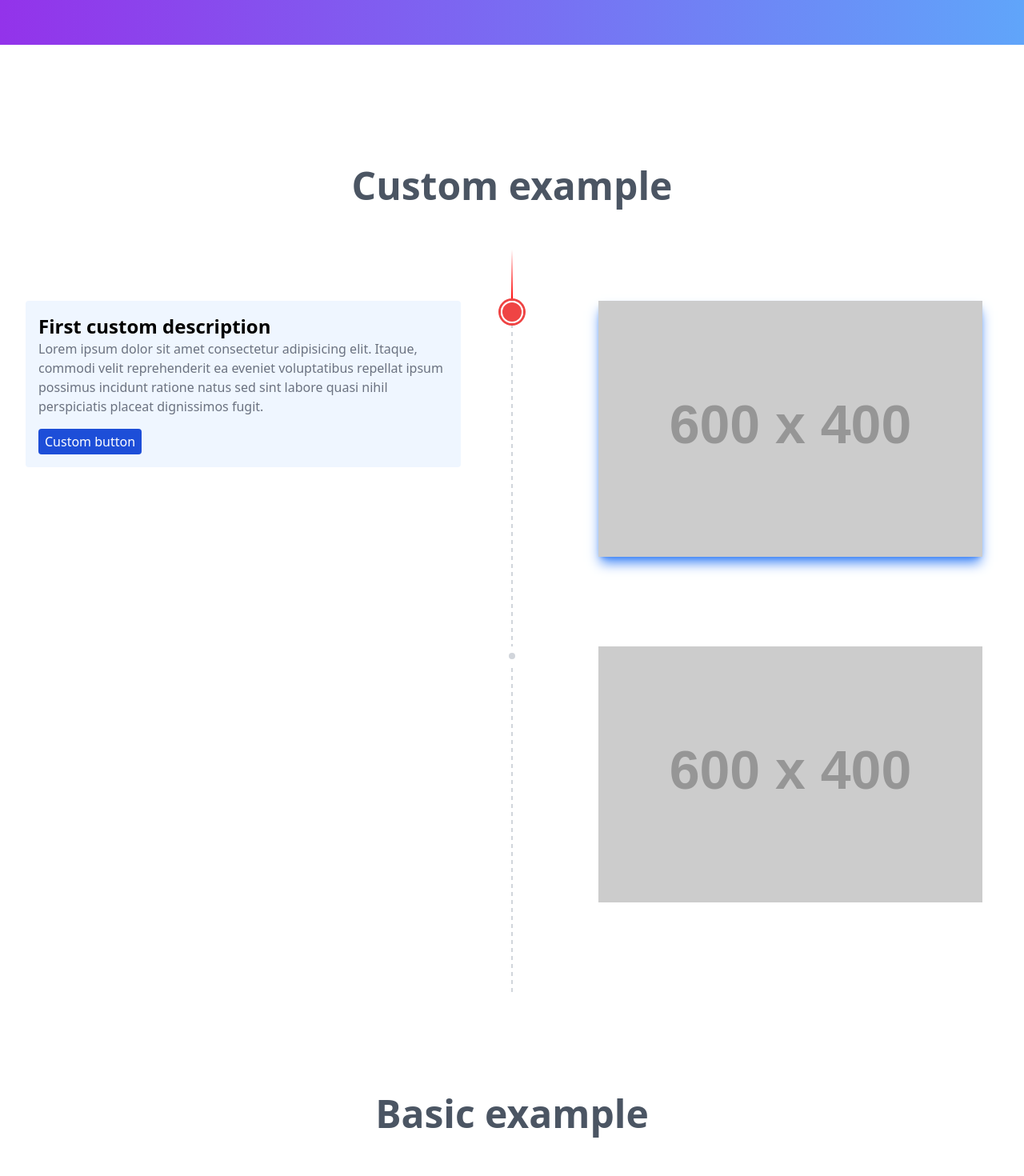
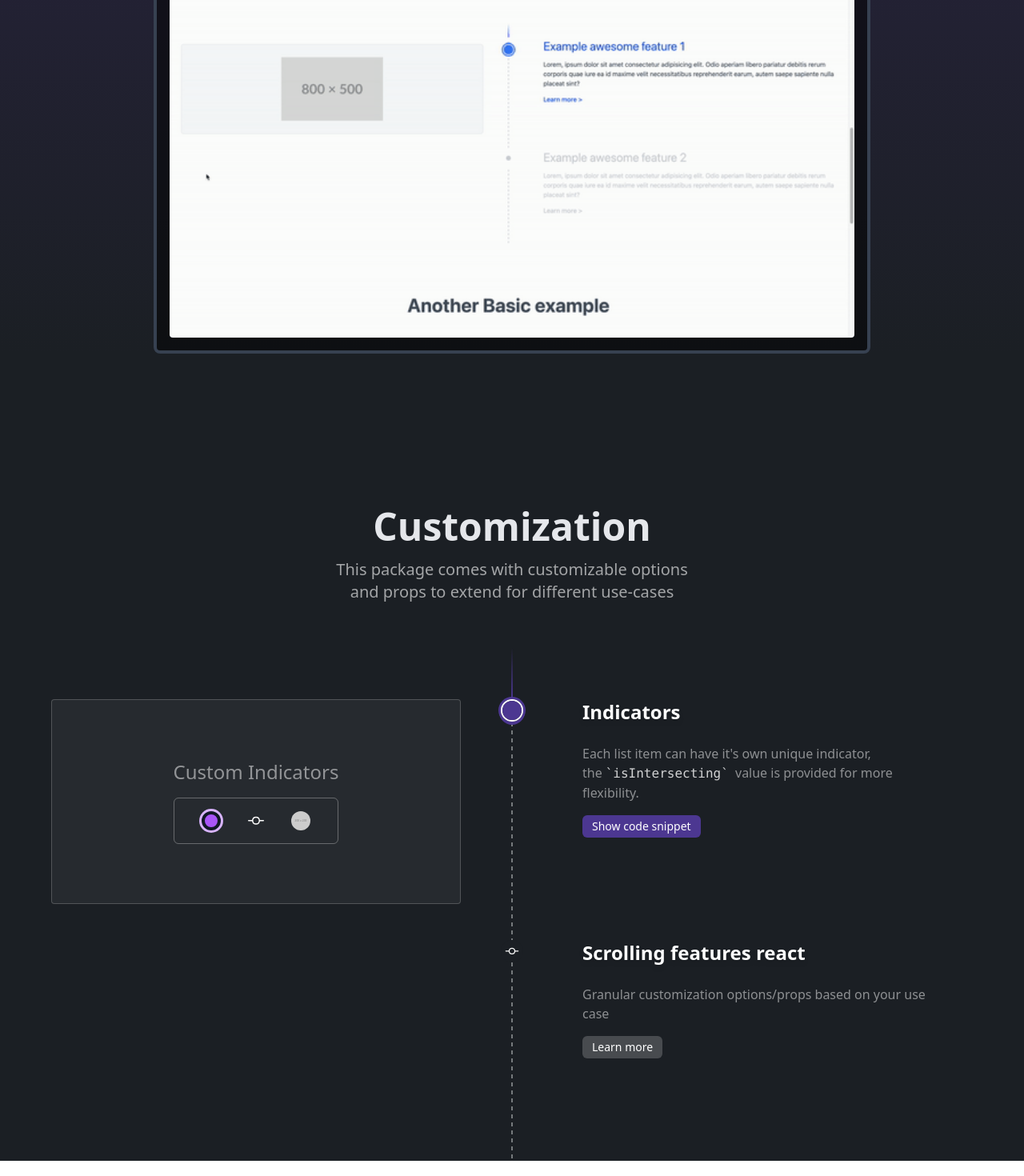
Before and after one commit to PeCrio/scrolling-features-react, a React (Vite) app: page / in a window 1280 px wide. Shown: the part 560-2030 px from the top of the page at 80% size. Built offline with nearby package versions, Linux system fonts and the light colour scheme.

Commit message:
feat: improve landing page design

```diff
--- a/src/App.tsx
+++ b/src/App.tsx
@@ -72,14 +72,33 @@ const SimpleExampleImageComponent: React.FC<{
   </div>
 );
 
+const SimpleCustomIndicator: React.FC<{ isIntersecting: boolean }> = ({
+  isIntersecting,
+}) => (
+  <div
+    className={`-sfr-translate-x-[50%] lg:sfr-translate-x-0 sfr-p-1 sfr-rounded-full sfr-bg-[#1B1F24] ${
+      isIntersecting && "sfr-border-2 sfr-border-[#4c3791]"
+    }`}
+  >
+    <svg
+      viewBox="0 0 24 24"
+      version="1.1"
+      className="sfr-text-white sfr-fill-current sfr-w-5 sfr-h-5"
+    >
+      <path d="M16.944 11h4.306a.75.75 0 0 1 0 1.5h-4.306a5.001 5.001 0 0 1-9.888 0H2.75a.75.75 0 0 1 0-1.5h4.306a5.001 5.001 0 0 1 9.888 0Zm-1.444.75a3.5 3.5 0 1 0-7 0 3.5 3.5 0 0 0 7 0Z"></path>
+    </svg>
+  </div>
+);
+
 function App() {
   return (
     <div className="App">
-      <div className="sfr-py-64 sfr-bg-gradient-to-r sfr-from-purple-600 sfr-to-blue-400">
-        <h1 className="sfr-text-5xl sfr-text-center sfr-font-bold sfr-text-white sfr-drop-shadow-md">
+      <div className="sfr-bg-gradient-to-b sfr-from-[#2C2447] sfr-to-[#1B1F24]">
+        <div className="sfr-pt-64 sfr-pb-20">
+          <h1 className="sfr-text-7xl sfr-text-center sfr-font-bold sfr-text-white sfr-drop-shadow-md">
             Scrolling features react
           </h1>
-        <div className="sfr-flex sfr-space-x-8 sfr-justify-center sfr-mt-8 sfr-text-white">
+          <div className="sfr-flex sfr-space-x-8 sfr-justify-center sfr-mt-8 sfr-text-[rgba(255,255,255,0.6)] sfr-text-lg">
             <a
               target="_blank"
               rel="noopener noreferrer"
@@ -106,48 +125,154 @@ function App() {
             </a>
           </div>
         </div>
-      <br />
-      <h1 className="sfr-text-gray-600 sfr-text-5xl sfr-mt-32 sfr-mb-14 sfr-font-bold sfr-text-center">
-        Custom example
+        <div className="sfr-max-w-4xl sfr-container sfr-px-4 sfr-mx-auto sfr-rounded-lg sfr-overflow-none sfr-bg-[rgba(0,0,0,0.5)] sfr-py-4 sfr-border-4 sfr-border-gray-700">
+          <img src="/preview.gif" alt="" className="sfr-w-full sfr-rounded" />
+        </div>
+      </div>
+      <div className="sfr-bg-[#1B1F24] sfr-pt-48">
+        <div className="sfr-container sfr-flex sfr-justify-center sfr-mx-auto">
+          <div className="sfr-text-center sfr-mb-14 sfr-max-w-md">
+            <h1 className="sfr-text-gray-200 sfr-text-5xl sfr-font-bold">
+              Customization
             </h1>
+            <p className="sfr-text-[rgba(255,255,255,0.6)] sfr-text-xl sfr-mt-4">
+              This package comes with customizable options and props to extend
+              for different use-cases
+            </p>
+          </div>
+        </div>
         <div className="sfr-px-4 md:sfr-px-8 lg:sfr-px-8">
           <ScrollingFeatures
-          key="custom-example"
             trackingBall={
-            <div className="sfr-w-7 sfr-h-7 sfr-rounded-full sfr-border-2 sfr-border-white sfr-ring-red-500 sfr-ring">
-              <div className="sfr-bg-red-500 sfr-w-full sfr-h-full sfr-rounded-full"></div>
+              <div className="sfr-w-7 sfr-h-7 sfr-rounded-full sfr-border-2 sfr-border-white sfr-ring-[#4c3791] sfr-ring">
+                <div className="sfr-bg-[#4c3791] sfr-w-full sfr-h-full sfr-rounded-full"></div>
               </div>
             }
-          trackingLineColor="red"
+            lineTrail={
+              <div
+                className="sfr-w-[2px] -sfr-translate-x-[50%] lg:sfr-translate-x-0 sfr-h-full sfr-from-[rgba(255,255,255,0.4)] sfr-bg-repeat-y"
+                style={{
+                  backgroundImage:
+                    "linear-gradient(180deg, transparent, transparent 50%, var(--tw-gradient-from) 50%, var(--tw-gradient-from) 100%)",
+                  backgroundSize: "2px 10px",
+                }}
+              ></div>
+            }
+            trackingLineColor="#4c3791"
+            trackingLineFadeColor="#1B1F24"
             features={[
               {
-              scrollingItem: () => <CustomTextComponent />,
+                scrollingItem: () => (
+                  <div className="sfr-flex lg:sfr-justify-end">
+                    <div className="sfr-bg-[rgba(255,255,255,0.05)] sfr-grid sfr-place-items-center sfr-h-64 sfr-max-w-lg sfr-w-full sfr-border-[rgba(255,255,255,0.2)] sfr-border sfr-rounded">
+                      <div>
+                        <h3 className="sfr-text-2xl sfr-text-[rgba(255,255,255,0.5)]">
+                          Custom Indicators
+                        </h3>
+                        <div className="sfr-flex sfr-justify-center sfr-items-center sfr-border sfr-border-[rgba(255,255,255,0.3)] sfr-p-4 sfr-rounded-md sfr-space-x-8 sfr-mt-4">
+                          <div
+                            className={`sfr-bg-purple-500 sfr-w-6 sfr-h-6 sfr-border-4 sfr-rounded-full sfr-ring sfr-ring-purple-300 sfr-border-gray-900`}
+                          ></div>
+                          <svg
+                            height="24"
+                            viewBox="0 0 24 24"
+                            version="1.1"
+                            width="24"
+                            className="sfr-text-white sfr-fill-current"
+                          >
+                            <path d="M16.944 11h4.306a.75.75 0 0 1 0 1.5h-4.306a5.001 5.001 0 0 1-9.888 0H2.75a.75.75 0 0 1 0-1.5h4.306a5.001 5.001 0 0 1 9.888 0Zm-1.444.75a3.5 3.5 0 1 0-7 0 3.5 3.5 0 0 0 7 0Z"></path>
+                          </svg>
+                          <div className="sfr-w-6 sfr-h-6 sfr-rounded-full sfr-overflow-hidden">
+                            <img src="https://placehold.co/200x200" alt="" />
+                          </div>
+                        </div>
+                      </div>
+                    </div>
+                  </div>
+                ),
                 fixedItem: ({ isIntersecting }) => (
-                <CustomImageComponent isIntersecting={isIntersecting} />
+                  <div>
+                    <div className="sfr-max-w-md sfr-container sfr-mb-16 lg:sfr-mb-32">
+                      <h2 className="sfr-text-2xl sfr-font-bold sfr-text-white sfr-drop-shadow-md">
+                        Indicators
+                      </h2>
+                      <p className="sfr-text-[rgba(255,255,255,0.5)] sfr-text-md sfr-mt-6">
+                        Each list item can have it's own unique indicator, the
+                        <code className="sfr-text-[rgba(255,255,255,0.8)] sfr-px-1">
+                          `isIntersecting`
+                        </code>{" "}
+                        value is provided for more flexibility.
+                      </p>
+                      <button
+                        className={`sfr-text-white sfr-px-3 sfr-py-1 sfr-rounded-md sfr-mt-4 sfr-text-sm ${
+                          isIntersecting
+                            ? "sfr-bg-[#4c3791]"
+                            : "sfr-bg-[rgba(255,255,255,0.2)]"
+                        }`}
+                      >
+                        Show code snippet
+                      </button>
+                    </div>
+                  </div>
                 ),
-              indicator: ({ isIntersecting }) => (
-                <div
-                  className={`${
-                    isIntersecting ? "sfr-bg-red-500" : "sfr-bg-gray-300"
-                  } sfr-w-6 sfr-h-6 sfr-border-8 sfr-rounded-full sfr-border-white`}
-                ></div>
-              ),
+                indicator: SimpleCustomIndicator,
               },
               {
-              scrollingItem: () => <CustomTextComponent />,
+                indicator: SimpleCustomIndicator,
+                scrollingItem: () => (
+                  <div className="sfr-flex lg:sfr-justify-end">
+                    <div className="sfr-bg-[rgba(255,255,255,0.05)] sfr-grid sfr-place-items-center sfr-h-64 sfr-max-w-lg sfr-w-full sfr-border-[rgba(255,255,255,0.2)] sfr-border sfr-rounded">
+                      <div>
+                        <h3 className="sfr-text-2xl sfr-text-[rgba(255,255,255,0.5)]">
+                          Custom Indicators
+                        </h3>
+                        <div className="sfr-flex sfr-justify-center sfr-items-center sfr-border sfr-border-[rgba(255,255,255,0.3)] sfr-p-4 sfr-rounded-md sfr-space-x-8 sfr-mt-4">
+                          <div
+                            className={`sfr-bg-[#4c3791] sfr-w-6 sfr-h-6 sfr-border-4 sfr-rounded-full sfr-ring sfr-ring-[#4c3791] sfr-border-gray-900`}
+                          ></div>
+                          <svg
+                            height="24"
+                            viewBox="0 0 24 24"
+                            version="1.1"
+                            width="24"
+                            className="sfr-text-white sfr-fill-current"
+                          >
+                            <path d="M16.944 11h4.306a.75.75 0 0 1 0 1.5h-4.306a5.001 5.001 0 0 1-9.888 0H2.75a.75.75 0 0 1 0-1.5h4.306a5.001 5.001 0 0 1 9.888 0Zm-1.444.75a3.5 3.5 0 1 0-7 0 3.5 3.5 0 0 0 7 0Z"></path>
+                          </svg>
+                          <div className="sfr-w-6 sfr-h-6 sfr-rounded-full sfr-overflow-hidden">
+                            <img src="https://placehold.co/200x200" alt="" />
+                          </div>
+                        </div>
+                      </div>
+                    </div>
+                  </div>
+                ),
                 fixedItem: ({ isIntersecting }) => (
-                <CustomImageComponent isIntersecting={isIntersecting} />
-              ),
-              indicator: ({ isIntersecting }) => (
-                <div
-                  className={`${
-                    isIntersecting ? "sfr-bg-red-500" : "sfr-bg-gray-300"
-                  } sfr-w-6 sfr-h-6 sfr-border-8 sfr-rounded-full sfr-border-white`}
-                ></div>
+                  <div>
+                    <div className="sfr-max-w-md sfr-container sfr-mb-16 lg:sfr-mb-32">
+                      <h2 className="sfr-text-2xl sfr-font-bold sfr-text-white sfr-drop-shadow-md">
+                        Scrolling features react
+                      </h2>
+                      <p className="sfr-text-[rgba(255,255,255,0.5)] sfr-text-md sfr-mt-6">
+                        Granular customization options/props based on your use
+                        case
+                      </p>
+                      <button
+                        className={`sfr-text-white sfr-px-3 sfr-py-1 sfr-rounded-md sfr-mt-4 sfr-text-sm ${
+                          isIntersecting
+                            ? "sfr-bg-[#4c3791]"
+                            : "sfr-bg-[rgba(255,255,255,0.2)]"
+                        }`}
+                      >
+                        Learn more
+                      </button>
+                    </div>
+                  </div>
                 ),
               },
             ]}
           />
+        </div>
       </div>
       <h1 className="sfr-text-gray-600 sfr-text-5xl sfr-mt-32 sfr-mb-14 sfr-relative sfr-z-20 sfr-font-bold sfr-text-center">
         Basic example
@@ -195,76 +320,6 @@ function App() {
           trackingLineColor="blue"
         />
       </div>
-      <h1 className="sfr-text-gray-600 sfr-text-5xl sfr-mt-32 sfr-mb-14 sfr-font-bold sfr-text-center">
-        Another Basic example
-      </h1>
-      <div className="sfr-px-4 md:sfr-px-8 lg:sfr-px-8">
-        <ScrollingFeatures
-          key="another-basic-example"
-          features={[
-            {
-              scrollingItem: ({ isIntersecting }) => (
-                <SimpleExampleImageComponent
-                  isIntersecting={isIntersecting}
-                  imageUrl="https://placehold.co/800x500"
-                />
-              ),
-              fixedItem: ({ isIntersecting }) => (
-                <SimpleExampleTextComponent
-                  isIntersecting={isIntersecting}
-                  title="Example awesome feature 2"
-                  description="Lorem, ipsum dolor sit amet consectetur adipisicing elit. Odio aperiam libero pariatur debitis rerum corporis quae iure ea id maxime velit necessitatibus reprehenderit earum, autem saepe sapiente nulla placeat sint?"
-                />
-              ),
-            },
-            {
-              scrollingItem: ({ isIntersecting }) => (
-                <SimpleExampleImageComponent
-                  isIntersecting={isIntersecting}
-                  imageUrl="https://placehold.co/800x500"
-                />
-              ),
-              fixedItem: ({ isIntersecting }) => (
-                <SimpleExampleTextComponent
-                  isIntersecting={isIntersecting}
-                  title="Example awesome feature 3"
-                  description="Lorem, ipsum dolor sit amet consectetur adipisicing elit. Odio aperiam libero pariatur debitis rerum corporis quae iure ea id maxime velit necessitatibus reprehenderit earum, autem saepe sapiente nulla placeat sint?"
-                />
-              ),
-            },
-            {
-              scrollingItem: ({ isIntersecting }) => (
-                <SimpleExampleImageComponent
-                  isIntersecting={isIntersecting}
-                  imageUrl="https://placehold.co/800x500"
-                />
-              ),
-              fixedItem: ({ isIntersecting }) => (
-                <SimpleExampleTextComponent
-                  isIntersecting={isIntersecting}
-                  title="Example awesome feature 4"
-                  description="Lorem, ipsum dolor sit amet consectetur adipisicing elit. Odio aperiam libero pariatur debitis rerum corporis quae iure ea id maxime velit necessitatibus reprehenderit earum, autem saepe sapiente nulla placeat sint?"
-                />
-              ),
-            },
-            {
-              scrollingItem: ({ isIntersecting }) => (
-                <SimpleExampleImageComponent
-                  isIntersecting={isIntersecting}
-                  imageUrl="https://placehold.co/800x500"
-                />
-              ),
-              fixedItem: ({ isIntersecting }) => (
-                <SimpleExampleTextComponent
-                  isIntersecting={isIntersecting}
-                  title="Example awesome feature 5"
-                  description="Lorem, ipsum dolor sit amet consectetur adipisicing elit. Odio aperiam libero pariatur debitis rerum corporis quae iure ea id maxime velit necessitatibus reprehenderit earum, autem saepe sapiente nulla placeat sint?"
-                />
-              ),
-            },
-          ]}
-        />
-      </div>
     </div>
   );
 }
```
Lines whose indentation alone changed are shown as unchanged.
